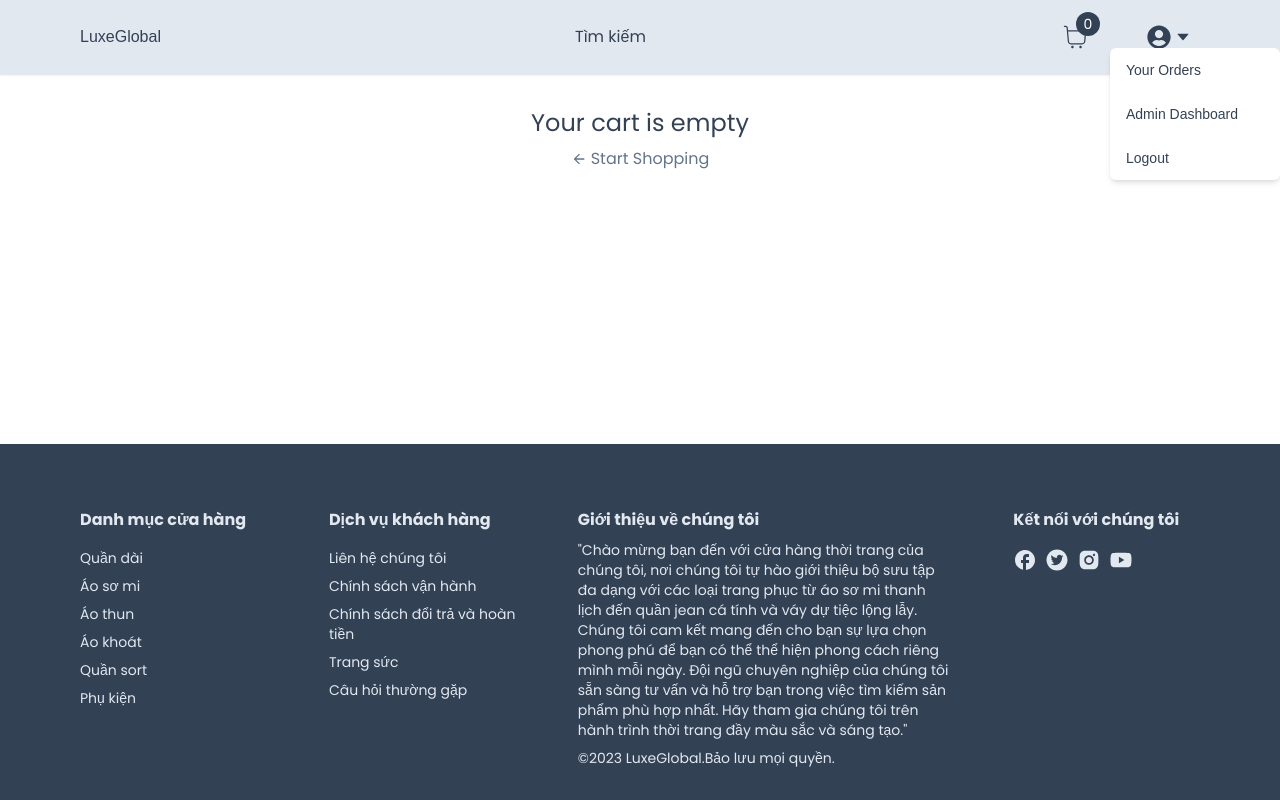
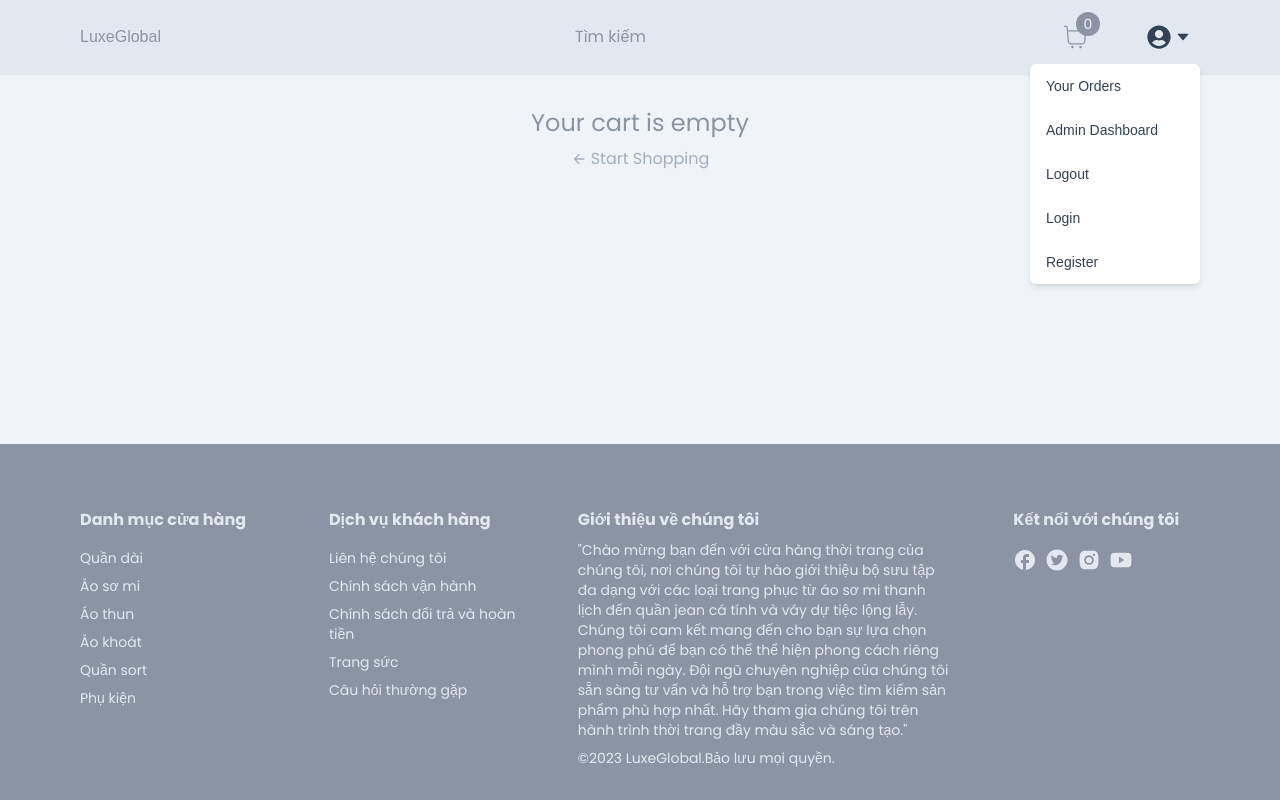
Before and after one commit to WTinSE/ClothingWeb, a Next.js app: page /cart in a window 1280 px wide. Both pictures are taken after a click on the element 1168 px from the left and 37 px from the top of the page. Built offline with nearby package versions, Linux system fonts and the light colour scheme; a web font is replaced by a local one.

Commit message:
Update UserMenu.tsx

```diff
--- a/app/ components/nav/UserMenu.tsx
+++ b/app/ components/nav/UserMenu.tsx
@@ -6,13 +6,17 @@ import { AiFillCaretDown } from "react-icons/ai";
 import Link from "next/link";
 import  MenuItem  from "./MenuItem";
 import { signOut } from "next-auth/react";
+import BackDrop from "./BackDrop";
 
 const UserMenu = () => {
     const [isOpen,setIsOpen]=useState(false)
+
     const toggleOpen = useCallback(()=>{
         setIsOpen((prev)=>!prev);
     },[]);
-    return (  <div >
+    return (
+        <>
+        <div className="relative z-30">
         <div onClick={toggleOpen} className="p-2
         border-[1px]
         flex
@@ -51,11 +55,23 @@ const UserMenu = () => {
                 <MenuItem onClick={()=>{
                     toggleOpen();
                     signOut()
-                }} >Logout</MenuItem>
+                }} >Logout
+                </MenuItem>
                  </div>
+                <div>
+                    <Link href="/login">
+                    <MenuItem onClick={toggleOpen}>Login</MenuItem>
+                    </Link>
+                    <Link href="/register">
+                    <MenuItem onClick={toggleOpen}>Register</MenuItem>
+                    </Link>
+                </div>
             </div>
         )}
-    </div>);
-}
+    </div>
+    {isOpen ? <BackDrop onClick={toggleOpen} />: null}
+    </>)
+    ;
+};
 
 export default UserMenu;
```
